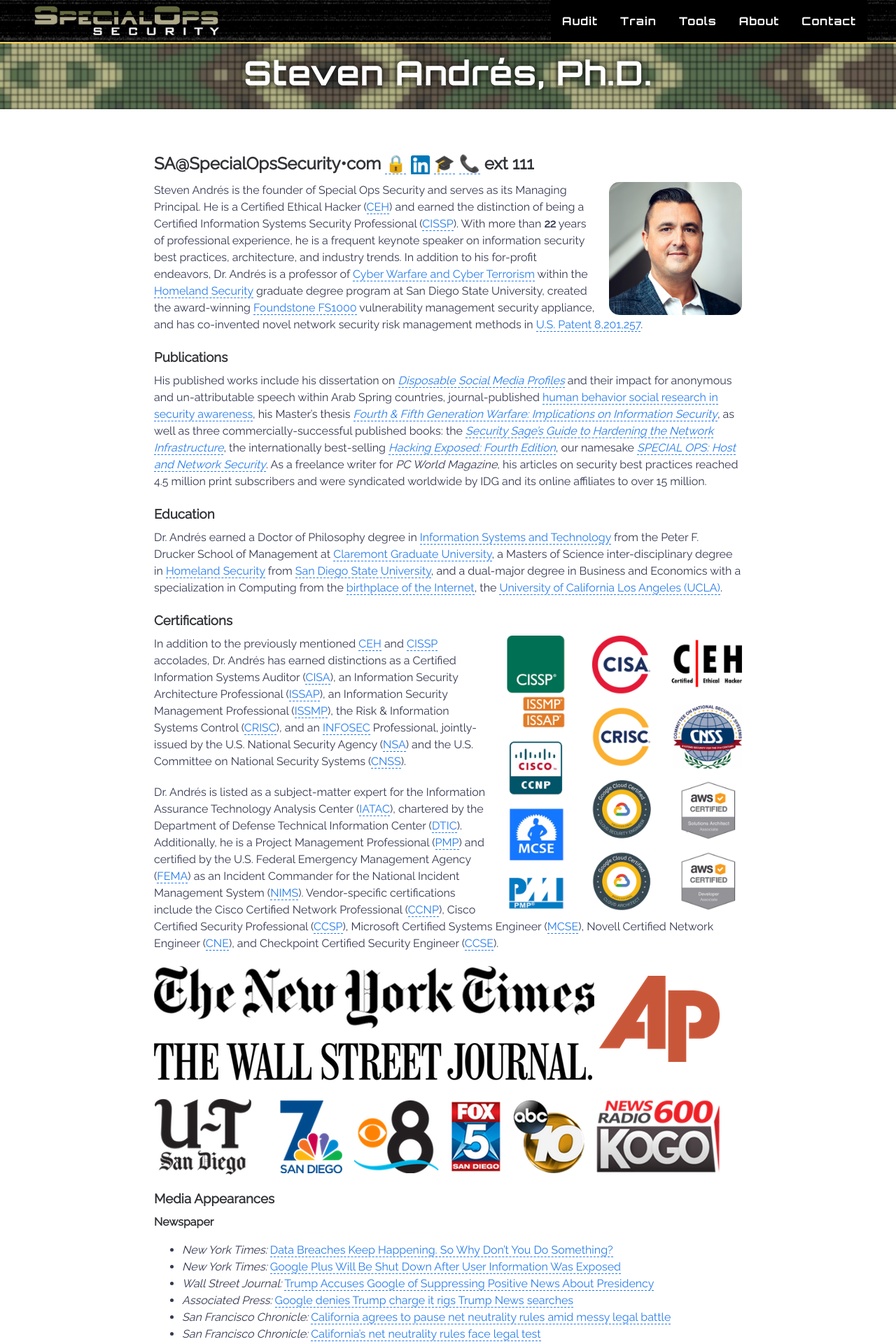
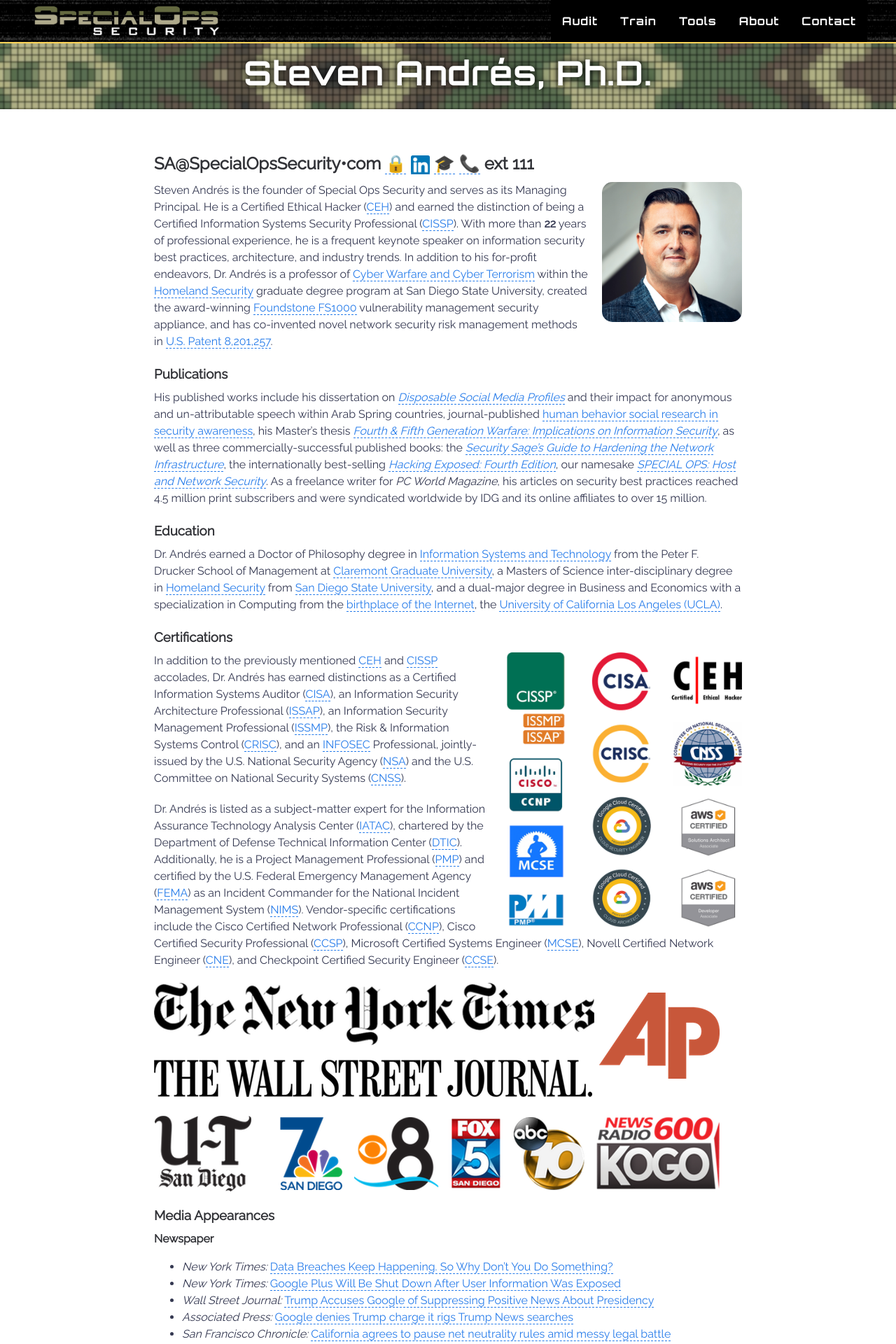
Before and after one commit to specialopssecurity/specialopssecurity.github.io, a Jekyll site: the page built from andres.md, in a window 1280 px wide. Shown: the top 1920 px of the page at 70% size. Built offline with Jekyll 4.4.1, drawn with Linux system fonts in a browser that asks for light colours.

Commit message:
Update main.css

```diff
--- a/assets/css/main.css
+++ b/assets/css/main.css
@@ -220,11 +220,12 @@
 }
 
 .headshot {
-  width: 190px;
-  max-width: 190px;
+  width: 200px;
+  max-width: 200px;
   margin-left: 20px;
   border-radius: 15px;
 }
+
 .biography {
   max-width: 40%;
   margin-left: 20px;
```
